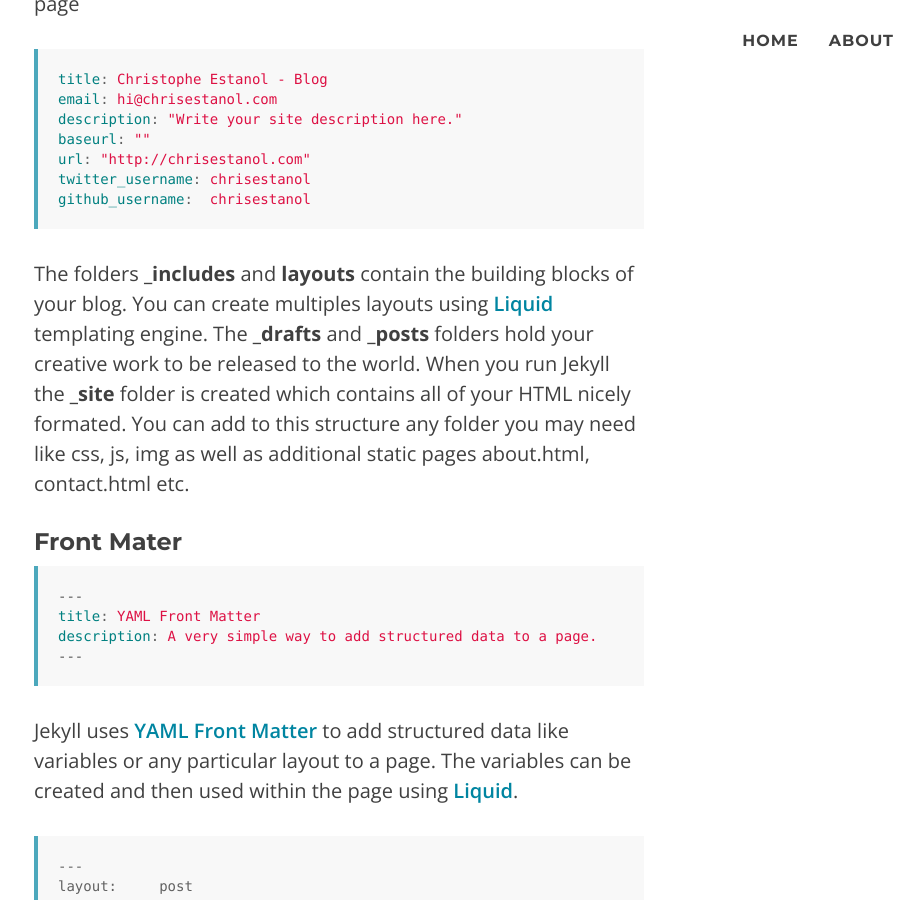
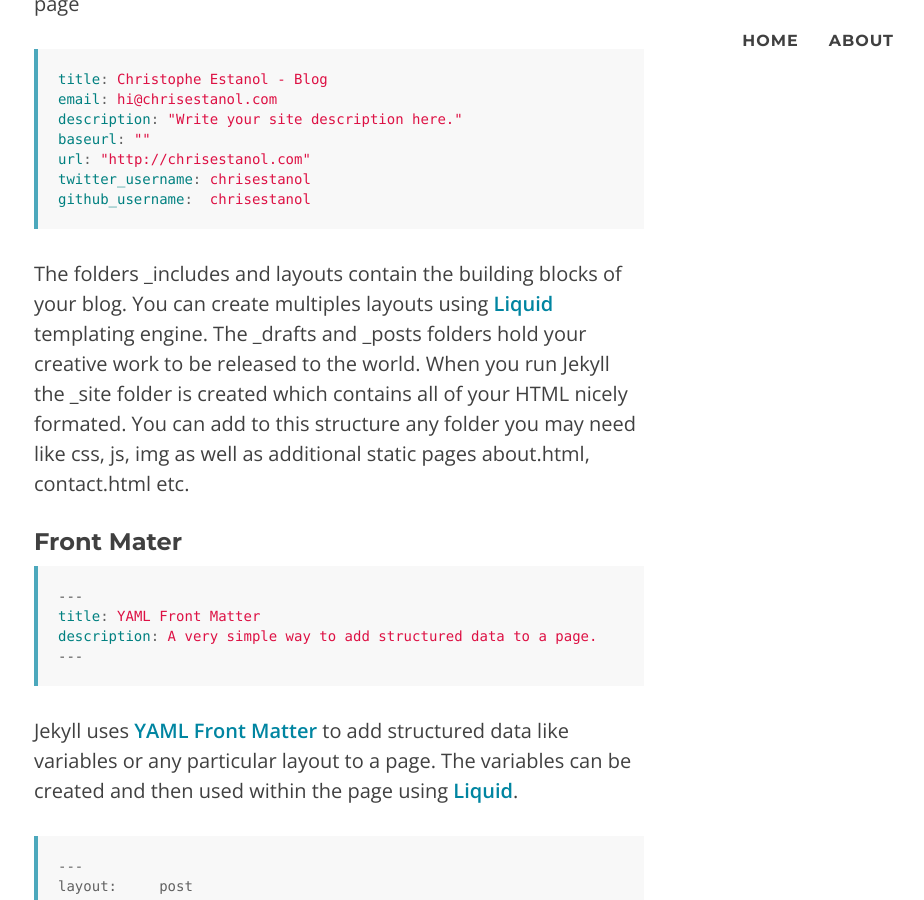
Before and after one commit to ChrisEstanol/ce-blog, a Jekyll site: the page built from _posts/2014-09-24-man-must-explore.markdown, in a window 1280 px wide and 900 px high, scrolled down 2038 px. Shown: the whole window, without its empty margins (301-1225 px from the left). Built offline with Jekyll 4.4.1, drawn with Linux system fonts in a browser that asks for light colours; nearby versions of some CDN libraries; Markdown is read by kramdown in place of the engine named in the settings.

````diff
--- a/_posts/2014-09-24-man-must-explore.markdown
+++ b/_posts/2014-09-24-man-must-explore.markdown
@@ -67,8 +67,8 @@ url: "http://chrisestanol.com"
 twitter_username: chrisestanol
 github_username:  chrisestanol
 ```
-The folders **_includes** and **layouts** contain the building blocks of your blog. You can create multiples layouts using [Liquid](http://liquidmarkup.org/) templating engine. The **_drafts** and **_posts** folders hold your creative work to be released to the world.
-When you run Jekyll the **_site** folder is created which contains all of your HTML nicely formated. You can add to this structure any folder you may need like css, js, img as well as additional static pages about.html, contact.html etc.
+The folders _includes and layouts contain the building blocks of your blog. You can create multiples layouts using [Liquid](http://liquidmarkup.org/) templating engine. The _drafts and _posts folders hold your creative work to be released to the world.
+When you run Jekyll the _site folder is created which contains all of your HTML nicely formated. You can add to this structure any folder you may need like css, js, img as well as additional static pages about.html, contact.html etc.
 
 ### Front Mater
 
--- a/css/syntax.css
+++ b/css/syntax.css
@@ -2,7 +2,6 @@
 /* from http://stackoverflow.com/a/23393920 */
 
 code, kbd, pre, samp {
-/*font-family: monospace,monospace;*/
 font-size: 0.7em;
 border: none;
 border-radius: 0;
````
Also changed, not shown: 3 other files.
